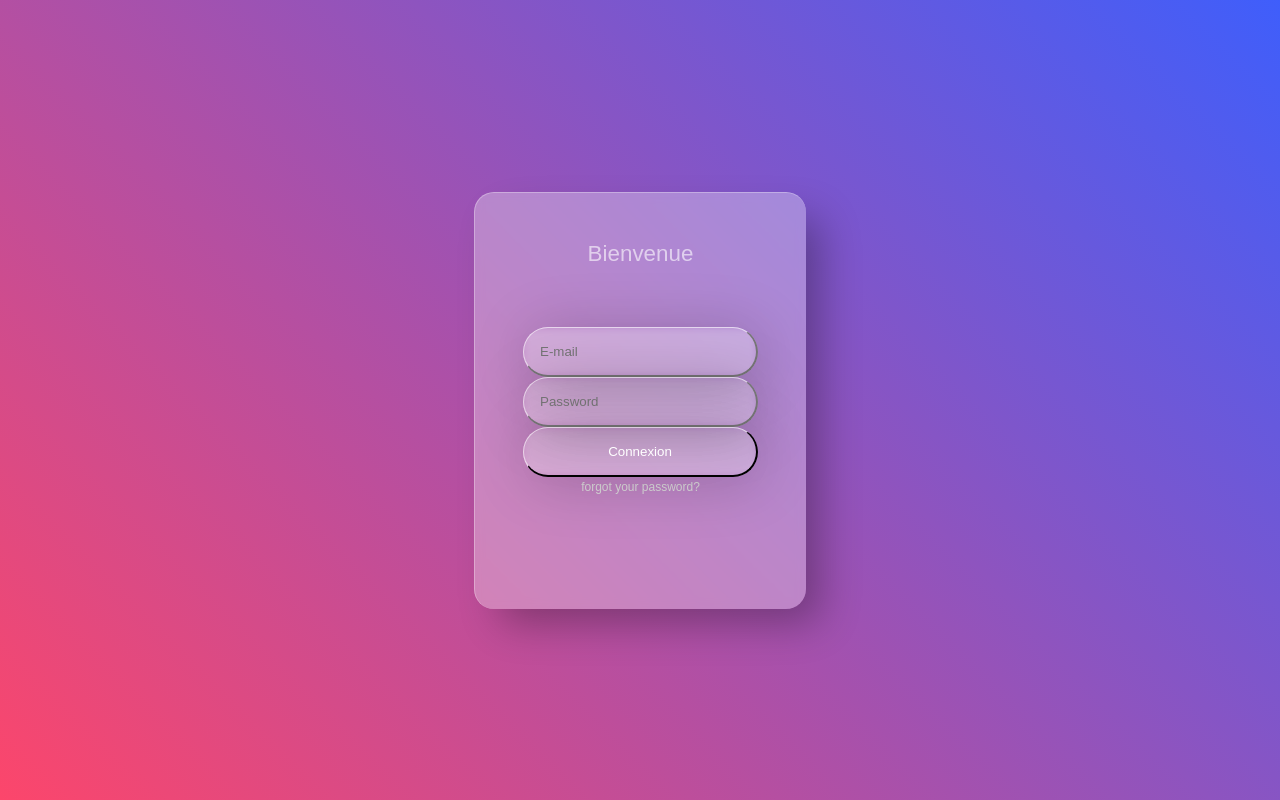
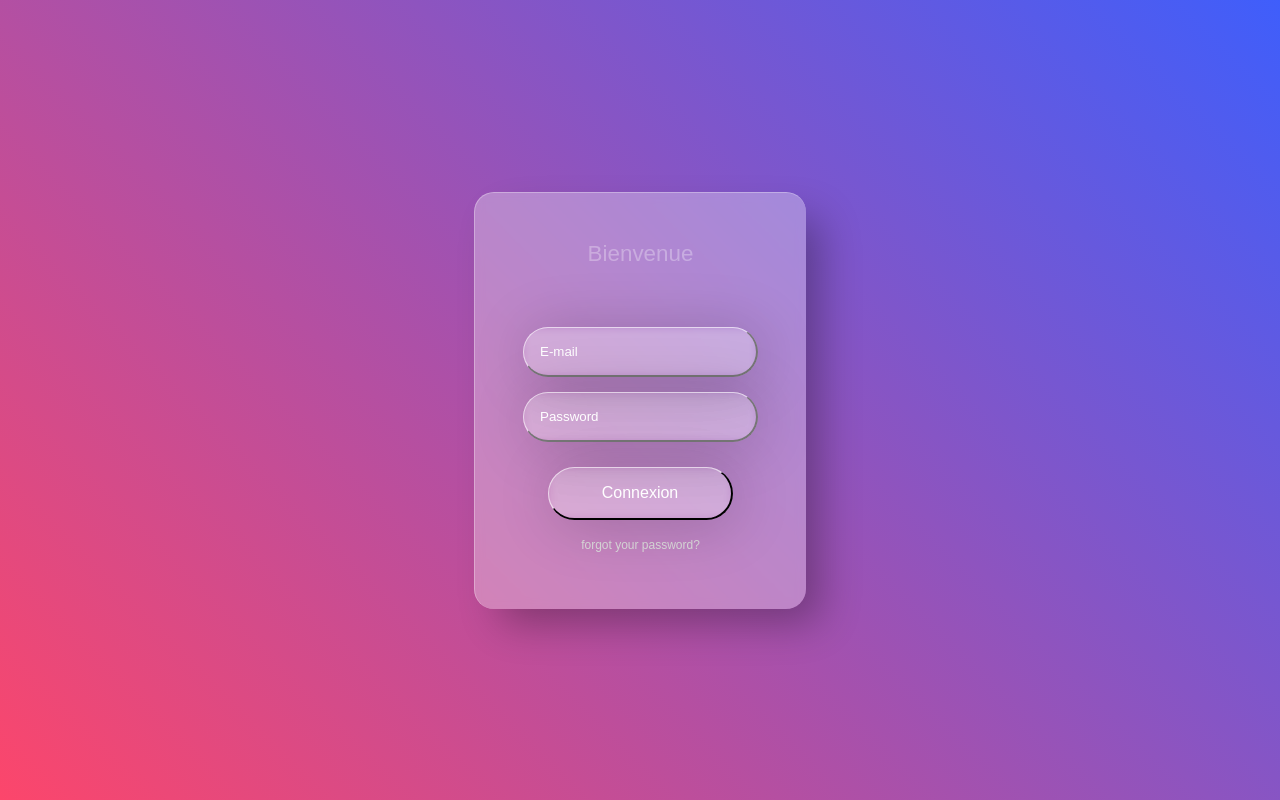
Before and after one commit to diagodryson/registration-form, a plain HTML site: page index.html in a window 1280 px wide. Drawn offline with Linux system fonts and the light colour scheme.

Commit message:
Update style.css

```diff
--- a/style.css
+++ b/style.css
@@ -34,10 +34,10 @@ form {
 p {
     color: white;
     font-weight: 500;
-    opacity: .6;
+    opacity: .3;
     font-size: 1.4rem;
     margin-bottom: 60px;
-    text-shadow: 2px 2px 4px (0, 0, 0, .6);
+    text-shadow: 2px 2px 4px (0, 0, 0, .2);
 }
 /* forgot your password */
 a {
@@ -66,5 +66,26 @@ input {
     color: white;
     font-weight: 200;
     text-shadow: text-shadow: 2px 2px 4px (0, 0, 0, .2);;
+    transition: all .3s;
+    margin-bottom: 15px;
+}
 
+/* texte formulaire */
+::placeholder {
+    color: white;
 }
+
+/* interaction texte formulaire */
+input:hover,
+input[type="email"]:focus,
+input[type="password"]:focus {
+    background: rgba(255, 255, 255, .1);
+    box-shadow: 4px 4px 60px 8px rgba(0,0,0, .2);
+}
+
+input[type="button"] {
+    cursor: pointer;
+    margin-top: 10px;
+    font-size: 1rem;
+    width: 150px;
+}
```
